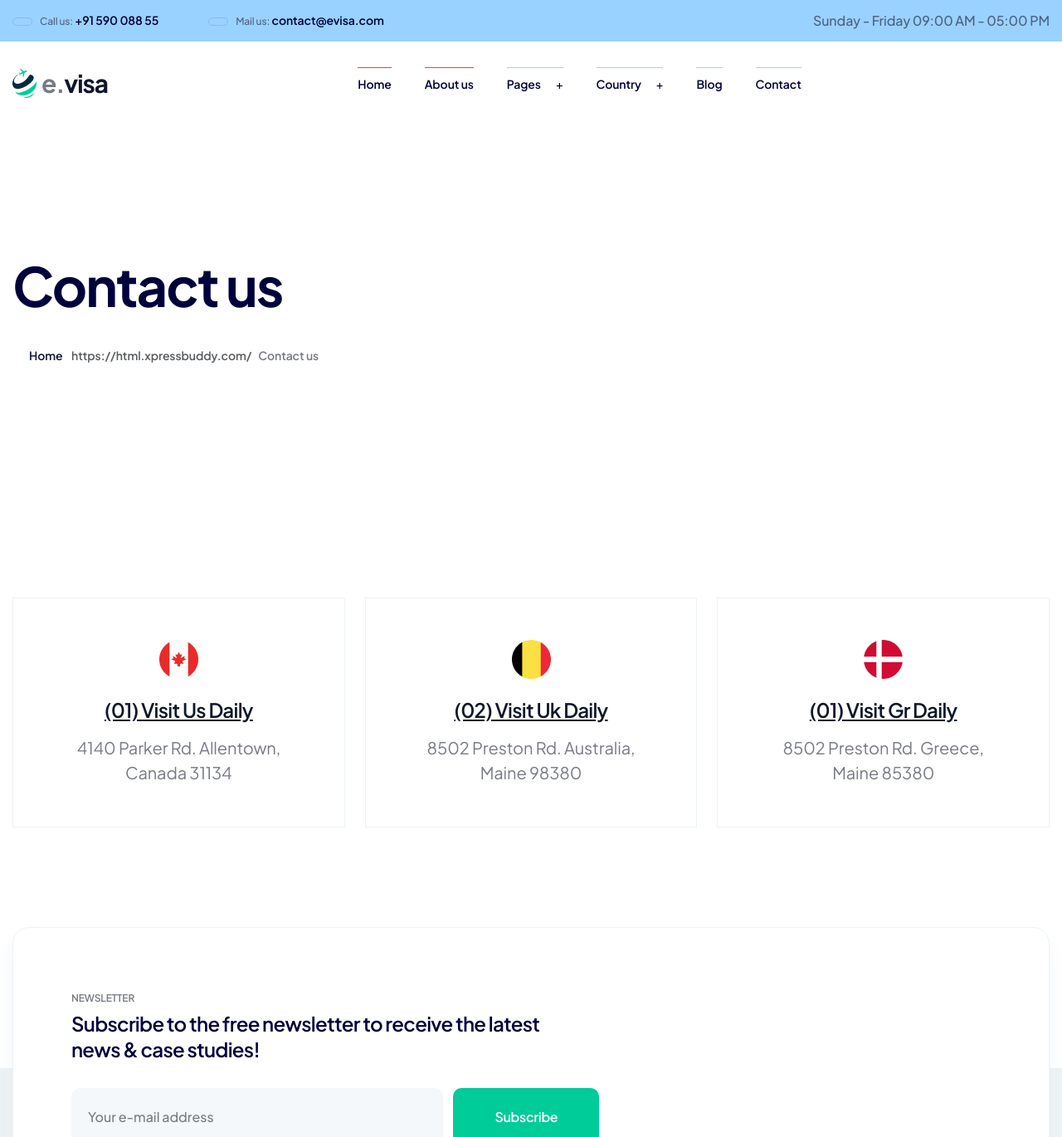
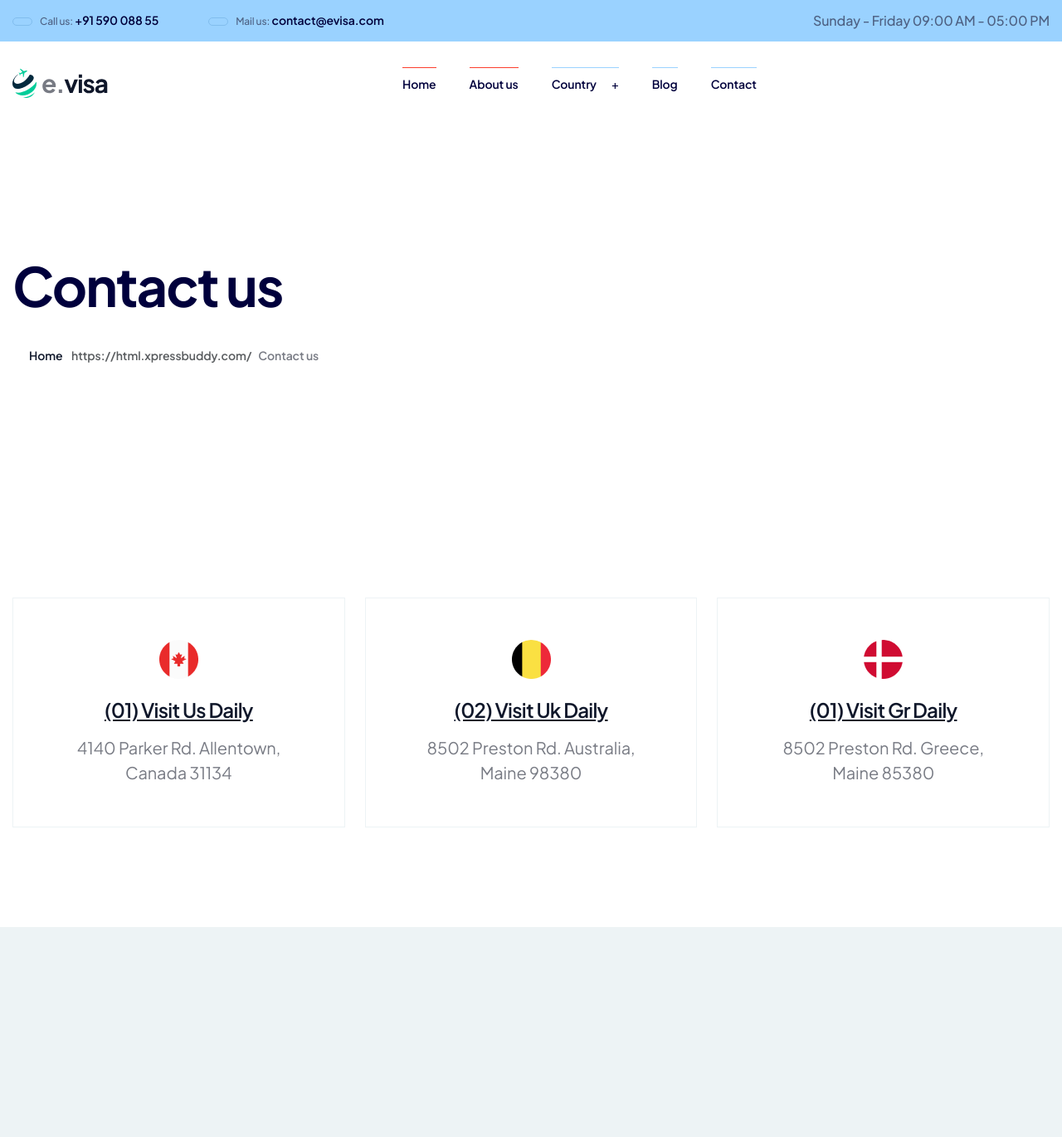
Before and after one commit to BishnuThapa/consulting-GE, a Django app: page /contact-us in a window 1280 px wide. Shown: the top 1370 px of the page at 83% size. Run offline with Django 5.2, Linux system fonts and the light colour scheme; some libraries are stand-ins or nearby versions.

Commit message:
cleanup templates

```diff
--- a/Visa/urls.py
+++ b/Visa/urls.py
@@ -10,7 +10,7 @@ urlpatterns = [
     path("ckeditor5/", include('django_ckeditor_5.urls')),
 
     path('', include('core.urls')),
-    path('blog/', include('blog.urls')),
+
 
 
 ]
--- a/core/urls.py
+++ b/core/urls.py
@@ -1,4 +1,4 @@
-from django.urls import path
+from django.urls import path,include
 from . import views
 from services.views import service, service_detail
 from aboutus.views import about, chairmanmessage, whyus
@@ -6,6 +6,7 @@ from page.views import page
 
 
 urlpatterns = [
+    path('blog/', include('blog.urls')),
     path('', views.index, name='index'),
     path('about-us/', about, name='about'),
     # path('vision-mission/', vision, name='vision'),
@@ -17,5 +18,6 @@ urlpatterns = [
     # path('company/<slug:slug>/', howwedo_detail, name='howwedo-detail'),
     path('<slug:slug>/', page, name="page-detail"),
     path('contact-us', views.contact, name='contact'),
+
     # Add other URL patterns here
 ]
--- a/templates/base.html
+++ b/templates/base.html
@@ -126,51 +126,6 @@
                       <a href="{% url 'about'%}"><span>About us</span></a>
 
                     </li>
-                    <li class="menu-item-has-children">
-                      <a href="#!"><span>Pages</span></a>
-                      <ul class="submenu">
-                        <li>
-                          <a href="services.html"><span>Services</span></a>
-                        </li>
-                        <li>
-                          <a href="service-single.html"
-                            ><span>Service Details</span></a
-                          >
-                        </li>
-                        <li>
-                          <a href="coaching.html"><span>Coaching</span></a>
-                        </li>
-                        <li>
-                          <a href="coaching-single.html"
-                            ><span>Coaching Details</span></a
-                          >
-                        </li>
-                        <li>
-                          <a href="visa.html"><span>Visa</span></a>
-                        </li>
-                        <li>
-                          <a href="visa-single.html"
-                            ><span>Visa Details</span></a
-                          >
-                        </li>
-                        <li>
-                          <a href="team.html"><span>Team</span></a>
-                        </li>
-                        <li>
-                          <a href="team-single.html"
-                            ><span>Team Details</span></a
-                          >
-                        </li>
-                        <li>
-                          <a href="testimonial.html"
-                            ><span>Testimonials</span></a
-                          >
-                        </li>
-                        <li>
-                          <a href="faq.html"><span>FAQ</span></a>
-                        </li>
-                      </ul>
-                    </li>
 
                     <li class="menu-item-has-children">
                       <a href="#!"><span>Country</span></a>
@@ -186,7 +141,7 @@
                       </ul>
                     </li>
                     <li class="">
-                      <a href="{% url 'blog'%}"><span>Blog</span></a>
+                      <a href="{% url 'blog' %}"><span>Blog</span></a>
 
                     </li>
                     <li>
@@ -407,7 +362,7 @@
           </div>
           <div class="footer__copyright ul_li_between">
             <div class="footer__copyright-text mt-15">
-              Copyright © 2025 <a href="index.html">e.visa</a> All rights
+              Copyright © {% now 'Y' %} <a href="#">GreenEarth Education Consultancy</a> All rights
               reserved.
             </div>
             <ul class="footer__social ul_li_right mt-15">
--- a/templates/contact.html
+++ b/templates/contact.html
@@ -79,34 +79,6 @@
   </section>
   <!-- contact end -->
 
-  <!-- newsletter start -->
-  <section class="newsletter">
-    <div class="container">
-      <div class="xb-newsletter pos-rel">
-        <div class="row">
-          <div class="col-lg-7">
-            <div class="xb-item--inner">
-              <div class="xb-item--holder mb-30">
-                <span>newsletter</span>
-                <h3>
-                  Subscribe to the free newsletter to receive the latest <br />
-                  news & case studies!
-                </h3>
-              </div>
-              <form class="xb-item--form" action="#!">
-                <input type="text" placeholder="Your e-mail address" />
-                <button class="thm-btn">Subscribe</button>
-              </form>
-            </div>
-          </div>
-        </div>
-        <div class="xb-newsletter__img">
-          <img src="assets/img/bg/newsletter_img.html" alt="" />
-        </div>
-      </div>
-    </div>
-  </section>
-  <!-- newsletter end -->
 
   <!-- contact start -->
   <section class="contact contact-pt gray-bg">
@@ -188,7 +160,8 @@
           </div>
         </div>
         <div class="google-map">
-            <iframe src="https://www.google.com/maps/embed?pb=!1m18!1m12!1m3!1d3532.8588353570008!2d85.33196207546675!3d27.690757576192077!2m3!1f0!2f0!3f0!3m2!1i1024!2i768!4f13.1!3m3!1m2!1s0x39eb1938483e13db%3A0x30d90d05ec6016b9!2sGreenEarth%20Education%20Consultancy!5e0!3m2!1sen!2snp!4v1771687811427!5m2!1sen!2snp" width="600" height="450" style="border:0;" allowfullscreen="" loading="lazy" referrerpolicy="no-referrer-when-downgrade"></iframe>
+
+            <iframe src="https://www.google.com/maps/embed?pb=!1m18!1m12!1m3!1d3532.8588353570008!2d85.33196207546675!3d27.690757576192077!2m3!1f0!2f0!3f0!3m2!1i1024!2i768!4f13.1!3m3!1m2!1s0x39eb1938483e13db%3A0x30d90d05ec6016b9!2sGreenEarth%20Education%20Consultancy!5e0!3m2!1sen!2snp!4v1772031098917!5m2!1sen!2snp" width="600" height="450" style="border:0;" allowfullscreen="" loading="lazy" referrerpolicy="no-referrer-when-downgrade"></iframe>
 
         </div>
       </div>
```
Also changed, not shown: templates/page.html (+0 -28 lines).
